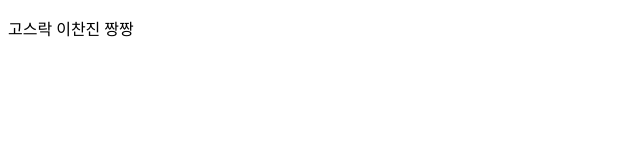
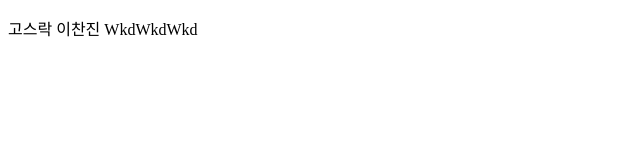
Before and after one commit to Gosrock/Ticket-Front-21st, a React (Create React App) app: page / in a window 1280 px wide. Shown: the top 160 px of the page, without its empty margins (0-640 px from the left). Built offline with nearby package versions, Linux system fonts and the light colour scheme.

Commit message:
pushpush

```diff
--- a/src/App.js
+++ b/src/App.js
@@ -2,7 +2,7 @@ function App() {
   return (
     <div className="App">
       <header className="App-header">
-        <p>고스락 이찬진 짱짱</p>
+        <p>고스락 이찬진 WkdWkdWkd</p>
       </header>
     </div>
   );
```
